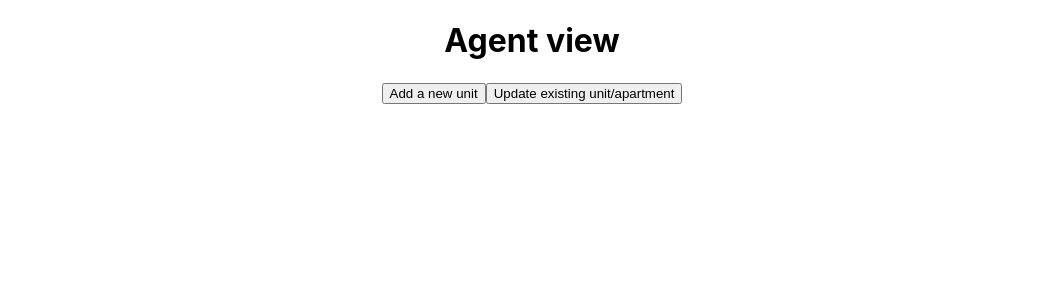
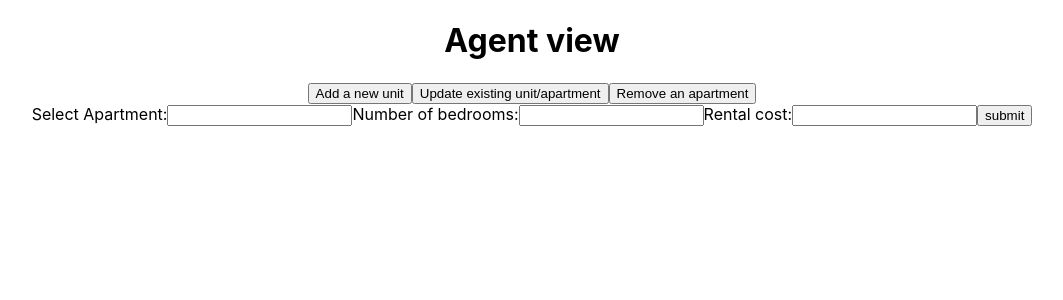
Before and after one commit to damaniayash/db411, a React (Create React App) app: page /agent in a window 1280 px wide. Both pictures are taken after a click on the button "Update existing unit/apartment". Shown: the top 300 px of the page, without its empty margins (108-1171 px from the left). Built offline with nearby package versions, Linux system fonts and the light colour scheme.

Commit message:
Agent view completed

```diff
--- a/package.json
+++ b/package.json
@@ -7,12 +7,14 @@
     "@testing-library/react": "^13.4.0",
     "@testing-library/user-event": "^13.5.0",
     "axios": "^1.1.3",
+    "cors": "^2.8.5",
     "react": "^18.2.0",
     "react-dom": "^18.2.0",
     "react-router-dom": "^6.4.3",
     "react-scripts": "5.0.1",
     "web-vitals": "^2.1.4"
   },
+  "proxy": "http://127.0.0.1:8000",
   "scripts": {
     "start": "react-scripts start",
     "build": "react-scripts build",
--- a/src/App.js
+++ b/src/App.js
@@ -6,7 +6,10 @@ import UserView from './Components/User/UserView';
 import AgentRouter from './Routers/AgentRouter';
 import UserRouter from './Routers/UserRouter';
 
+
 function App() {
+
+
   return (
     <div className="App">
 
--- a/src/Components/Agent/AgentView.js
+++ b/src/Components/Agent/AgentView.js
@@ -14,13 +14,43 @@ class AgentView extends React.Component{
         }
     }
 
+    updatePriceButton(){
+        document.getElementsByClassName('addUnit-message')[0].style.display = 'none';
+        var addUnitForm = document.getElementsByClassName('add-unit-form');
+        addUnitForm[0].style.display = "none";
+        var updatePriceForm = document.getElementsByClassName('update-price-form');
+        updatePriceForm[0].style.display = "block";
+        var removeAptForm = document.getElementsByClassName('remove-apt-form');
+        removeAptForm[0].style.display = "none";
+        document.getElementsByClassName('removeApt-message')[0].style.display = 'none';
+    }
+
+
     addUnitButton(){
+        document.getElementsByClassName('updatePrice-message')[0].style.display = 'none';
+        var updatePriceForm = document.getElementsByClassName('update-price-form');
+        updatePriceForm[0].style.display = "none";
         var addUnitForm = document.getElementsByClassName('add-unit-form');
-        console.log(addUnitForm);
         addUnitForm[0].style.display = "block";
+        var removeAptForm = document.getElementsByClassName('remove-apt-form');
+        removeAptForm[0].style.display = "none";
+        document.getElementsByClassName('removeApt-message')[0].style.display = 'none';
+    }
+
+    removeApartmentButton(){
+        document.getElementsByClassName('addUnit-message')[0].style.display = 'none';
+        document.getElementsByClassName('updatePrice-message')[0].style.display = 'none';
+        var addUnitForm = document.getElementsByClassName('add-unit-form');
+        addUnitForm[0].style.display = "none";
+        var updatePriceForm = document.getElementsByClassName('update-price-form');
+        updatePriceForm[0].style.display = "none";
+
+        var removeAptForm = document.getElementsByClassName('remove-apt-form');
+        removeAptForm[0].style.display = "block";
     }
 
     async addUnitSubmit(event){
+        event.preventDefault();
 
         var unitNumber = event.target[1].value;
         var apartmentId = event.target[0].value;
@@ -36,11 +66,72 @@ class AgentView extends React.Component{
             rentalCost : rent
         }
 
-        await axios.post('http://127.0.0.1:8000/addUnit', { body }).then( res => {
-            console.log(res);
+        await axios.post('http://127.0.0.1:8000/addUnit', { body }).then((res) => {
+            if (res.data === "Unit added successfully!"){
+                console.log('Unit added');
+                var mes = document.getElementsByClassName('addUnit-message');
+                mes[0].style.display = 'block';
+                mes[0].innerHTML = 'Unit added successfuly';
+
+            }
+            else {
+                console.log('Some error : ' + res.data);
+                var mes = document.getElementsByClassName('addUnit-message');
+                mes[0].style.display = 'block';
+                mes[0].innerHTML = 'Unknown error. Please check logs.';
+            }
+        })
+
+    }
+
+
+    async updatePrice(event){
+        event.preventDefault();
+
+        var apartmentId = event.target[0].value;
+        var numBedroom = event.target[1].value;
+        var rent = event.target[2].value;
+
+        const body = {
+            apartmentId : apartmentId,
+            numBedrooms : numBedroom,
+            rentalCost : rent
+        }
+
+        await axios.post('http://127.0.0.1:8000/updateUnitCost', { body }).then((res) => {
+            if (res.data === "Rental cost updated successfully!"){
+                // console.log('Unit added');
+                var mes = document.getElementsByClassName('updatePrice-message');
+                mes[0].style.display = 'block';
+                mes[0].innerHTML = 'Rental cost updated successfully!';
+
+            }
+            else {
+                console.log('Some error : ' + res.data);
+                var mes = document.getElementsByClassName('updatePrice-message');
+                mes[0].style.display = 'block';
+                mes[0].innerHTML = 'Unknown error. Please check logs.';
+            }
+        })
+    }
+
+    async removeApartment(event){
+        event.preventDefault();
+        var apartmentId = event.target[0].value;
+
+        await axios.delete('http://127.0.0.1:8000/removeApartment/'+apartmentId).then((res) => {
+            if(res.data === "Apartment removed successfully!"){
+                var mes = document.getElementsByClassName('removeApt-message');
+                mes[0].style.display = 'block';
+                mes[0].innerHTML = 'Apartment removed successfully!';
+            }
+            else {
+                console.log(res);
+                var mes = document.getElementsByClassName('removeApt-message');
+                mes[0].style.display = 'block';
+                mes[0].innerHTML = 'Unknown error. please check logs';
+            }
         });
-
-        event.preventDefault();
     }
 
     render() {
@@ -48,7 +139,8 @@ class AgentView extends React.Component{
             <>
                 <h1>Agent view</h1>
                 <button onClick={this.addUnitButton.bind(this)}>Add a new unit</button>
-                <button>Update existing unit/apartment</button>
+                <button onClick={this.updatePriceButton.bind(this)}>Update existing unit/apartment</button>
+                <button onClick={this.removeApartmentButton.bind(this)}>Remove an apartment</button>
 
                 <form class="add-unit-form" style={{display:"none"}} onSubmit={this.addUnitSubmit}>
                     <label>
@@ -77,7 +169,37 @@ class AgentView extends React.Component{
 
                     <input type="submit" value="submit"/>
                 </form>
+                <h3 style={{display:"none"}} class="addUnit-message"></h3>
 
+                <form class="update-price-form" style={{display:"none"}} onSubmit={this.updatePrice}>
+                    <label>
+                        Select Apartment:
+                        <input type="number"></input>
+                    </label>
+                    <label>
+                        Number of bedrooms:
+                        <input type="number"></input>
+                    </label>
+
+                    <label>
+                        Rental cost:
+                        <input type="number"></input>
+                    </label>
+
+                    <input type="submit" value="submit"/>
+                </form>
+                <h3 style={{display:"none"}} class="updatePrice-message"></h3>
+
+
+                <form class="remove-apt-form" style={{display:"none"}} onSubmit={this.removeApartment}>
+                    <label>
+                        Select Apartment to delete:
+                        <input type="number"></input>
+                    </label>
+
+                    <input type="submit" value="submit"/>
+                </form>
+                <h3 style={{display:"none"}} class="removeApt-message"></h3>
             </>
         )
     };
```
Also changed, not shown: 1 other file (tests, documents, lock files or other folders).
